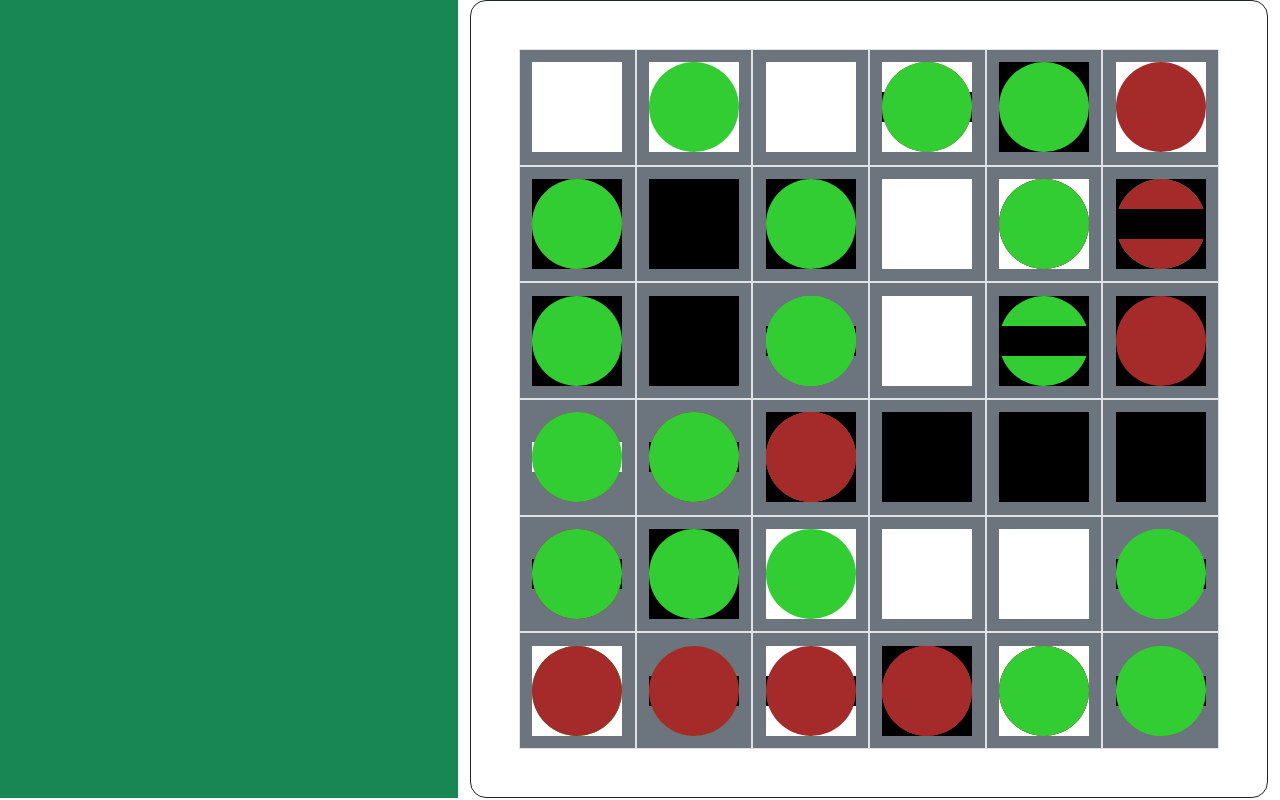
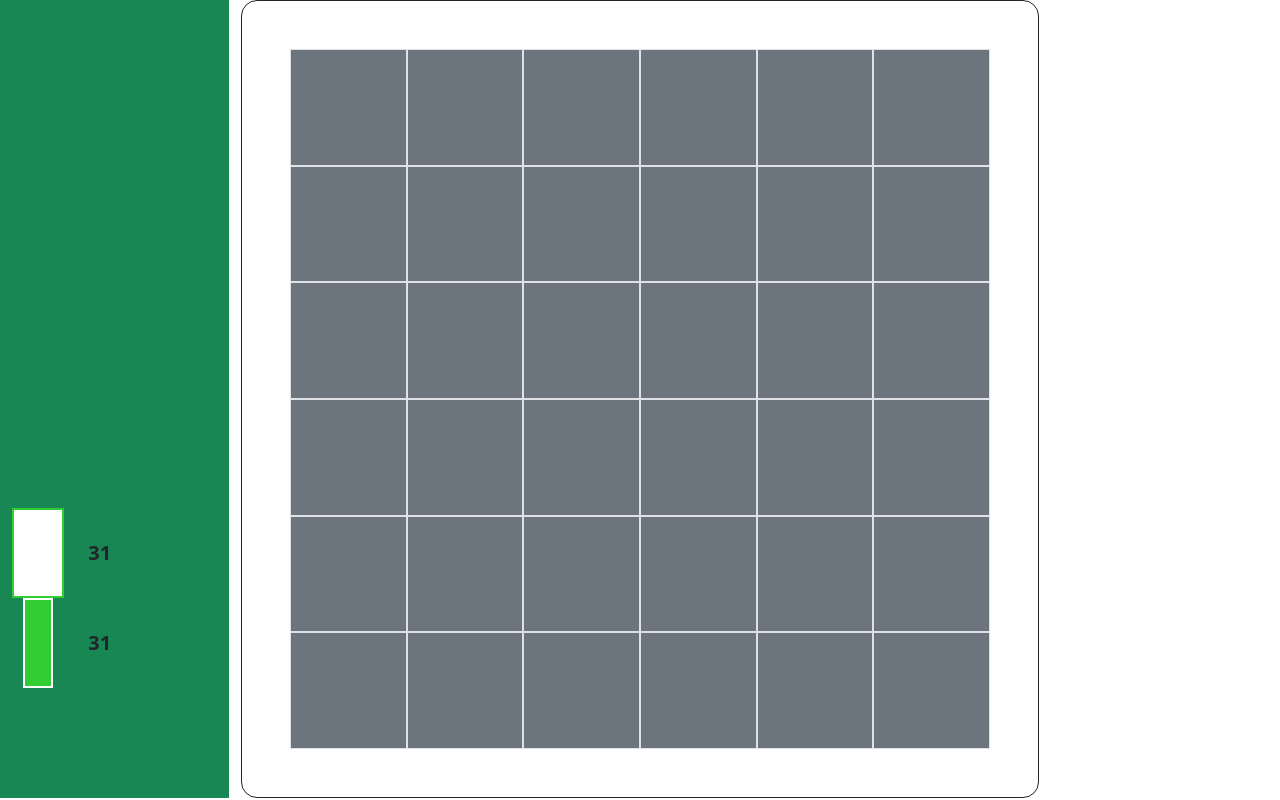
Before and after one commit to vithunchandra/Tak, a React (Vite) app: page / in a window 1280 px wide. Built offline with nearby package versions, Linux system fonts and the light colour scheme.

Commit message:
build stone placement on board system

```diff
--- a/src/App.css
+++ b/src/App.css
@@ -3,3 +3,34 @@ body{
   padding: 0;
   box-sizing: border-box;
 }
+
+.capstone{
+  width: 90px;
+  height: 90px;
+  border-radius: 50%;
+}
+
+.stone{
+  width: 90px;
+  height: 90px;
+}
+
+.black-stone{
+  background-color: black;
+  border: solid 2px brown;
+}
+
+.white-stone{
+  background-color: white;
+  border: solid 2px limegreen;
+}
+
+.black-capstone{
+  background-color: brown;
+  border: solid 2px black;
+}
+
+.white-capstone{
+  background-color: limegreen;
+  border: 2px solid white;
+}
--- a/src/App.tsx
+++ b/src/App.tsx
@@ -1,25 +1,54 @@
-import { useState } from 'react'
+import { useEffect, useState } from 'react'
 import './App.css'
 import Board from './component/Board'
 import Stone from './class/Stone'
 import Indicator from './component/Indicator';
+import StoneNumber from './Interface/StoneNumber';
+import { Color } from './enum/StoneEnum';
+import Item from './component/Item';
+import { StoneSelection } from './Interface/Stone';
 
 function App() {
+  const [board, setBoard] = useState<Stone[][][]>();
   const [stoneStack, setStoneStack] = useState<Stone[]>();
+  const [whiteStoneNumber, setWhiteStoneNumber] = useState<StoneNumber>(
+    {
+      capStoneNumber: 1,
+      flatStoneNumber: 31,
+      color: Color.WHITE
+    }
+  )
+  const [blackStoneNumber, setBlackStoneNumber] = useState<StoneNumber>(
+    {
+      capStoneNumber: 1,
+      flatStoneNumber: 31,
+      color: Color.BLACK
+    }
+  )
+  const [stoneSelection, setStoneSelection] = useState<StoneSelection>({
+    isSelected: false,
+    stoneDetail: undefined
+  });
+  useEffect(() => {
+    console.log(stoneSelection)
+  }, [stoneSelection])
   return (
     <div className='container-fluid'>
       <div className="row">
         <div className='col bg-success'>
-          <div className='row flex-column'>
-            <div className="col-6">
+          <div className='row flex-column h-100'>
+            <div className="col-auto h-50">
               <Indicator stoneStack={stoneStack}></Indicator>
             </div>
-            <div className='col-6'></div>
+            <div className='col-auto h-50 d-flex justify-content-center align-items-around flex-column'>
+              <Item stoneNumber={whiteStoneNumber} setStoneSelection={setStoneSelection} stoneSelection={stoneSelection}></Item>
+            </div>
           </div>
         </div>
         <div className="col-auto mx-auto">
-          <Board setStoneStack={setStoneStack}></Board>
+          <Board setStoneStack={setStoneStack} board={board} setBoard={setBoard} stoneSelection={stoneSelection} setStoneSelection={setStoneSelection}></Board>
         </div>
+        <div className="col"></div>
       </div>
     </div>
   )
--- /dev/null
+++ b/src/Interface/Stone.tsx
@@ -0,0 +1,16 @@
+import { Color, Position } from "../enum/StoneEnum";
+
+interface StoneDetailInterface{
+    color: Color;
+    isCapstone: boolean;
+    position: Position;
+}
+
+interface StoneSelection{
+    isSelected: boolean;
+    stoneDetail: StoneDetailInterface | undefined;
+}
+
+export type {
+    StoneDetailInterface, StoneSelection
+};
--- /dev/null
+++ b/src/Interface/StoneNumber.tsx
@@ -0,0 +1,7 @@
+import { Color } from "../enum/StoneEnum";
+
+export default interface StoneNumber{
+    capStoneNumber: number;
+    flatStoneNumber: number;
+    color: Color
+}
--- a/src/class/Stone.tsx
+++ b/src/class/Stone.tsx
@@ -1,38 +1,23 @@
-import { Position, Color } from "../enum/StoneEnum";
-
 export default class Stone {
     isCapStone: boolean = false;
     position: String = '';
     color: String = '';
-    capStoneColor: String = '';
 
     constructor(position: String, isCapStone: boolean, color: String){
         this.isCapStone = isCapStone;
         this.position = position;
         this.color = color;
-        this.capStoneColor = color === Color.BLACK ? "brown" : "limegreen"
     }
 
     printStone(index: string){
-        const width = 90;
-        const height = this.position === Position.FLAT || this.isCapStone ? 90 : 30;
-        const borderRadius = this.isCapStone ? "50%" : "0%";
-        const pieceColor = this.isCapStone ? this.capStoneColor : this.color;
         return this.isCapStone ?
-                    <div className="position-absolute" key={index} style={{
-                            width: "90px",
-                            height: "90px",
-                            backgroundColor: `${this.capStoneColor}`,
-                            borderRadius: "50%",
-                            zIndex: `${index}`
-                        }}
-                    ></div> :
-                    <div className="position-absolute" key={index} style={{
-                        width: `${width}px`,
-                        height: `${height}px`,
-                        backgroundColor: `${this.color}`,
-                        zIndex: `${index}`
-                    }}></div>
+            <div className={`position-absolute ${this.color}-capstone capstone`} key={index} style={{
+                    zIndex: `${index}`
+                }}
+            ></div> :
+            <div className={`position-absolute ${this.color}-stone stone`} key={index} style={{
+                zIndex: `${index}`
+            }}></div>
 
 
 
@@ -44,10 +29,9 @@ export default class Stone {
             const height = 90;
 
             return (
-                <div style={{
+                <div className={`${this.color}-capstone`} style={{
                     width: `${width}px`,
                     height: `${height}px`,
-                    backgroundColor: `${this.capStoneColor}`,
                     zIndex: `${index}`
                 }} key={Math.random()}></div>
             )
@@ -56,10 +40,9 @@ export default class Stone {
             const height = 30;
 
             return (
-                <div style={{
+                <div className={`${this.color}-stone`} style={{
                     width: `${width}px`,
                     height: `${height}px`,
-                    backgroundColor: `${this.color}`,
                     zIndex: `${index}`
                 }} key={Math.random()}></div>
             )
--- a/src/component/Board.tsx
+++ b/src/component/Board.tsx
@@ -1,8 +1,14 @@
-import { useState } from "react";
+import React, { useEffect} from "react";
 import Stone from "../class/Stone";
-import { Color, Position } from "../enum/StoneEnum";
+import { StoneSelection } from "../Interface/Stone";
 
-export default function Board({setStoneStack}){
+export default function Board({setStoneStack, board, setBoard, stoneSelection, setStoneSelection}: {
+    setStoneStack: React.Dispatch<React.SetStateAction<Stone[] | undefined>>,
+    board: Stone[][][] | undefined,
+    setBoard: React.Dispatch<React.SetStateAction<Stone[][][] | undefined>>,
+    stoneSelection: StoneSelection,
+    setStoneSelection: React.Dispatch<React.SetStateAction<StoneSelection>>
+}){
     const width: number = 700;
     const height: number = 700;
     const size: number = 6;
@@ -11,32 +17,42 @@ export default function Board({setStoneStack}){
         temp.push([]);
         for(let j=0; j<size; j++){
             temp[i].push([]);
-            for(let z=0; z<5; z++){
-                let random = Math.floor(Math.random() * 2);
-                const position = random === 0 ? Position.FLAT : Position.STAND;
-                random = Math.floor(Math.random() * 2);
-                const isCapStone = random === 0 ? false : true;
-                random = Math.floor(Math.random() * 2);
-                const color = random === 0 ? Color.BLACK : Color.WHITE;
-                temp[i][j].push(new Stone(position, isCapStone, color));
-            }
         }
     }
-    const [board, setBoard] = useState<Stone[][][]>(temp)
+    useEffect(() => {
+        setBoard(temp)
+    }, [])
+
 
     function setIndicator(event: React.MouseEvent<HTMLElement>){
         const x = parseInt(event.currentTarget.getAttribute('data-x') || '-1');
         const y = parseInt(event.currentTarget.getAttribute('data-y') || '-1');
-        console.log(board[x][y])
-        setStoneStack(
+        board && setStoneStack(
             [...board[x][y]]
-        )
+        );
+    }
+
+    function placeStone(event: React.MouseEvent<HTMLElement>){
+        if(board){
+            const x = parseInt(event.currentTarget.getAttribute('data-x') || '-1');
+            const y = parseInt(event.currentTarget.getAttribute('data-y') || '-1');
+            const temp = board.slice();
+            board && stoneSelection.stoneDetail && temp[x][y].push(
+                new Stone(stoneSelection.stoneDetail.position, stoneSelection.stoneDetail.isCapstone, stoneSelection.stoneDetail.color)
+            );
+            setBoard(temp);
+
+            setStoneSelection({
+                isSelected: false,
+                stoneDetail: undefined
+            });
+        }
     }
 
     return (
         <div className="p-5 border border-dark rounded rounded-4">
             {
-                board.map((x, indexX) => {
+                board && board.map((x, indexX) => {
                     return (
                         <div className="row justify-content-center mx-auto bg-secondary" style={{width: `${width}px`}} key={indexX.toString()}>
                             {
@@ -47,7 +63,7 @@ export default function Board({setStoneStack}){
                                             style={{height: `${height/size}px`}}
                                             key={`${indexX}${indexY}`}
                                             data-x={indexX} data-y={indexY}
-                                            onClick={setIndicator}
+                                            onClick={stoneSelection.isSelected ? placeStone : setIndicator}
                                         >
                                             {
                                                 y.map((z, indexZ) => {
--- /dev/null
+++ b/src/component/Item.tsx
@@ -0,0 +1,55 @@
+import { StoneSelection } from "../Interface/Stone";
+import StoneNumber from "../Interface/StoneNumber";
+import { Color, Position, StoneSize } from "../enum/StoneEnum";
+
+export default function Item(
+    {stoneNumber, stoneSelection, setStoneSelection}:
+    {
+        stoneNumber: StoneNumber,
+        stoneSelection: StoneSelection,
+        setStoneSelection: React.Dispatch<React.SetStateAction<StoneSelection>>
+    }
+){
+    function selectStone(event: React.MouseEvent<HTMLElement>){
+        const isCapstone = event.currentTarget.getAttribute('data-iscapstone') === "false" ? false : true;
+        const color = event.currentTarget.getAttribute('data-color');
+
+        setStoneSelection(
+            {
+                isSelected: true,
+                stoneDetail: {
+                    color: Color.BLACK === color ? Color.BLACK : Color.WHITE,
+                    isCapstone: isCapstone,
+                    position: Position.FLAT
+                }
+            }
+        )
+    }
+
+    return (
+        <>
+            <div className="row text-center">
+                <div className="col-4 d-flex align-items-center justify-content-center">
+                    <div className={`${stoneNumber.color}-stone mx-auto`} style={{
+                        width: `${StoneSize.flatStoneSize}px`,
+                        height: `${StoneSize.flatStoneSize}px`,
+                    }} data-iscapstone="false" data-color={stoneNumber.color} onClick={selectStone}></div>
+                </div>
+                <div className="col-6 d-flex align-items-center">
+                    <span className="fs-5 fw-bold">{stoneNumber.flatStoneNumber}</span>
+                </div>
+            </div>
+            <div className="row text-center">
+                <div className="col-4">
+                    <div className={`${stoneNumber.color}-capstone mx-auto`} style={{
+                        width: `${StoneSize.capStoneWidth}px`,
+                        height: `${StoneSize.capStoneHeight}px`,
+                    }} data-iscapstone="true" data-color={stoneNumber.color} onClick={selectStone}></div>
+                </div>
+                <div className="col d-flex align-items-center">
+                    <span className="fs-5 fw-bold">{stoneNumber.flatStoneNumber}</span>
+                </div>
+            </div>
+        </>
+    )
+}
--- a/src/enum/StoneEnum.tsx
+++ b/src/enum/StoneEnum.tsx
@@ -8,6 +8,12 @@ enum Color{
     WHITE = "white"
 }
 
+enum StoneSize{
+    flatStoneSize = 90,
+    capStoneWidth = 30,
+    capStoneHeight = 90,
+}
+
 export{
-    Position, Color
+    Position, Color, StoneSize
 }
```
